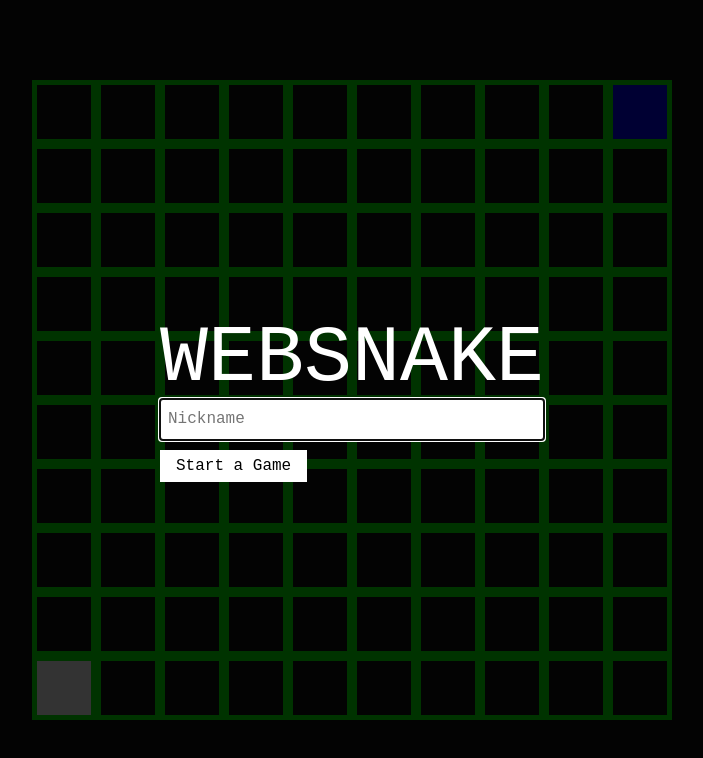
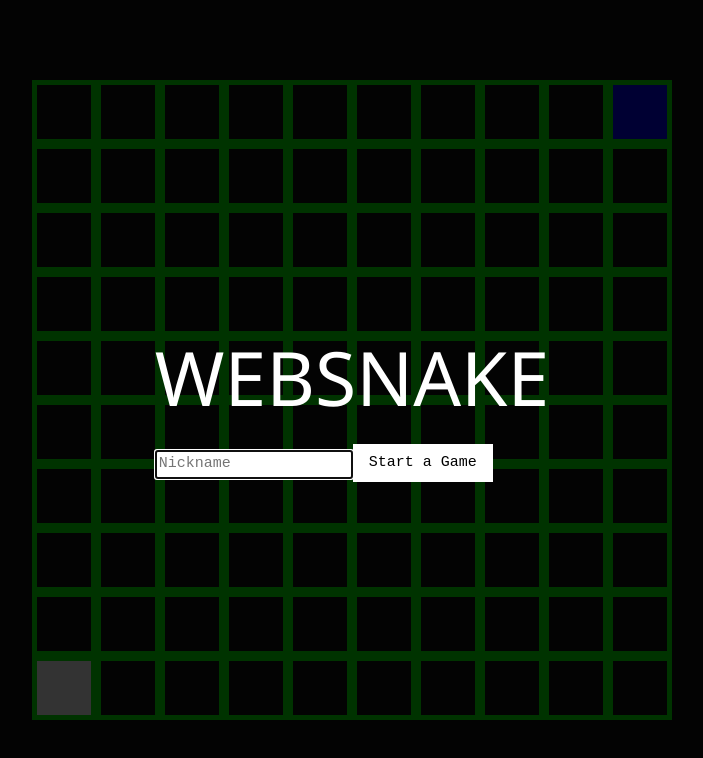
Before and after one commit to amyfreeman/websnake, a React app in the folder public/: page / in a window 1280 px wide. Shown: the top 758 px of the page, without its empty margins (288-991 px from the left). Built offline with nearby package versions, Linux system fonts and the light colour scheme; no server answers.

Commit message:
fixing css

```diff
--- a/public/src/App.jsx
+++ b/public/src/App.jsx
@@ -2,7 +2,6 @@ import React from "react";
 import ReactDOM from 'react-dom';
 import Modal from "./components/Modal.jsx";
 import CanvasContainer from "./components/CanvasContainer.jsx";
-import css from './reset.css';
 import {glue} from './glue.js';
 
 var handlers = {};
--- a/public/src/components/ModalContent.css
+++ b/public/src/components/ModalContent.css
@@ -1,4 +1,4 @@
-.ModalContent {
+:local(.ModalContent) {
     -webkit-transition: opacity 1s ease-in-out;
     -moz-transition: opacity 1s ease-in-out;
     -ms-transition: opacity 1s ease-in-out;
@@ -6,4 +6,12 @@
     transition: opacity 1s ease-in-out;
 }
 
-::-webkit-input-placeholder{color:inherit;opacity:0.54;line-height:1.5em}
+:local(.nickname-input) {
+    padding:8px;
+    display:block;
+    border:none;
+    border-bottom:1px solid #ccc;
+    width:100%
+}
+
+:local(::-webkit-input-placeholder){color:inherit;opacity:0.54;line-height:1.5em}
--- a/public/src/components/ModalContent.jsx
+++ b/public/src/components/ModalContent.jsx
@@ -1,7 +1,6 @@
 import React from "react";
 import Button from "./Button.jsx";
-import css from '../w3.css';
-import css2 from './ModalContent.css';
+import css from './ModalContent.css';
 
 class ModalContent extends React.Component {
     constructor(props) {
@@ -43,7 +42,7 @@ class ModalContent extends React.Component {
                     this.state.inputsVisible?
                     <div style={{width: "100%"}}>
                         {this.state.nicknameInputVisible?
-                        <input id="nickname-input" className="w3-input" style={inputStyle} type="text" placeholder="Nickname"></input> :
+                        <input id="nickname-input" className="nickname-input" style={inputStyle} type="text" placeholder="Nickname"></input> :
                         null}
                         <Button label={"Start a Game"} onClick={this.startButtonPress} />
                     </div> :
--- a/public/src/index.html
+++ b/public/src/index.html
@@ -3,6 +3,7 @@
    <head>
       <meta charset = "UTF-8">
       <title>React App</title>
+      <link rel="stylesheet" href="https://www.w3schools.com/w3css/4/w3.css">
    </head>
 
    <body style="background-color:#111111; margin:0px">
--- a/public/webpack.config.js
+++ b/public/webpack.config.js
@@ -1,7 +1,7 @@
 const path = require('path');
 
 var config = {
-	mode: "none",
+	mode: "development",
 	entry: path.join(__dirname, "src", "App.jsx"),
 	output: {
 		path: path.join(__dirname, "dist"),
```
Also changed, not shown: public/dist/index.html.
